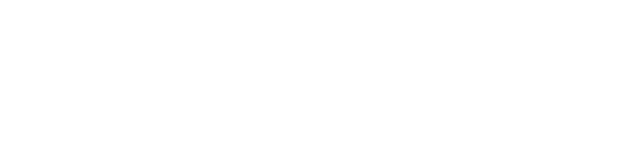
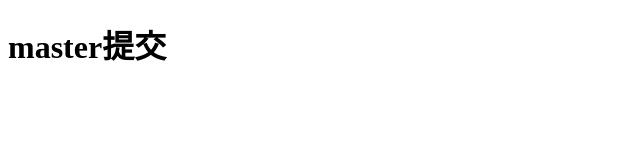
Before and after one commit to ZHviki/github-demo, a plain HTML site: page index.html in a window 1280 px wide. Shown: the whole page, without its empty margins (0-640 px from the left). Drawn offline with Linux system fonts and the light colour scheme.

Commit message:
index修改

```diff
--- a/index.html
+++ b/index.html
@@ -6,5 +6,7 @@
     <meta name="viewport" content="width=device-width, initial-scale=1.0" />
     <title>Document</title>
   </head>
-  <body></body>
+  <body>
+    <h1>master提交</h1>
+  </body>
 </html>
```
